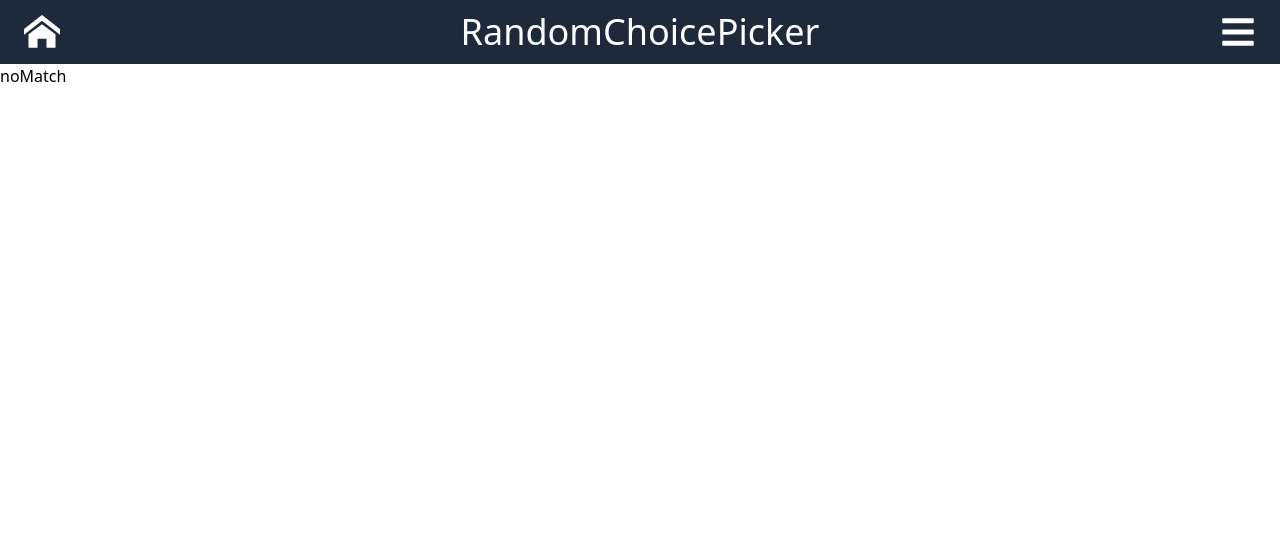
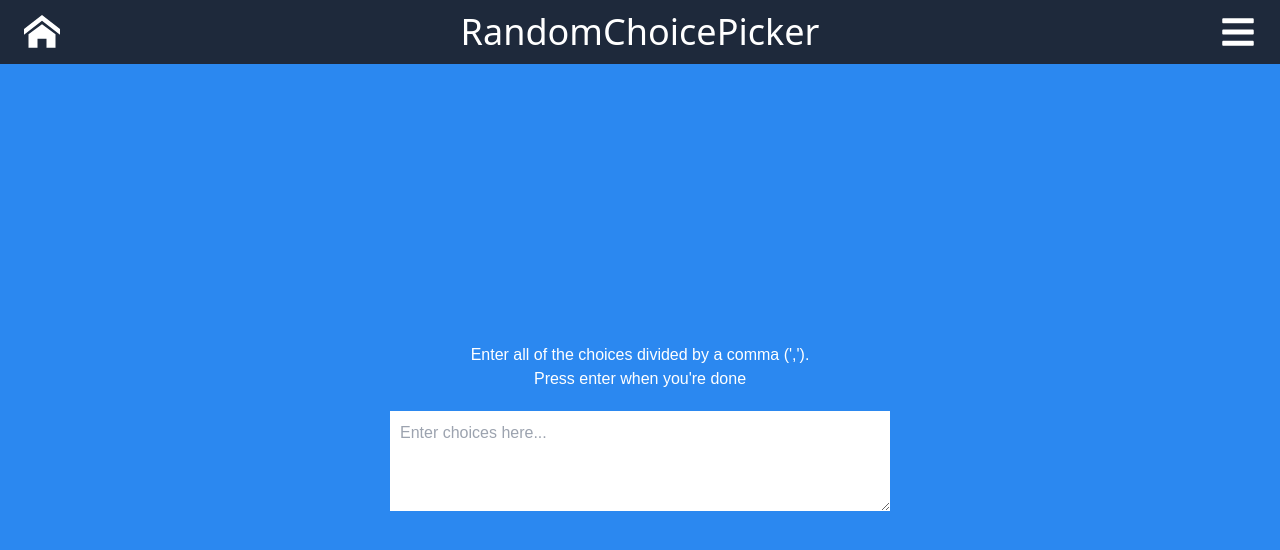
Before and after one commit to nick12003/design-collections, a React (Vite) app: page /RandomChoicePicker in a window 1280 px wide. Shown: the top 550 px of the page. Built offline with nearby package versions, Linux system fonts and the light colour scheme; the HTML template or start-up script is replaced by a standard one.

Commit message:
feat: 加入RandomChoicePicker

```diff
--- /dev/null
+++ b/src/components/collections/RandomChoicePicker/index.jsx
@@ -0,0 +1,80 @@
+import { useState } from 'react';
+import classNames from 'classnames';
+
+import styles from './style.module.scss';
+
+const RandomChoicePicker = () => {
+  const [textarea, setTextarea] = useState('');
+  const [disable, setDisable] = useState(false);
+  const [tags, setTags] = useState([]);
+
+  const startDrawing = () => {
+    setDisable(true);
+    const times = 30;
+    const interval = setInterval(() => {
+      const randomIndex = Math.floor(Math.random() * tags.length);
+      setTags((preTags) =>
+        preTags.map((item, index) => (randomIndex === index ? { ...item, highlight: true } : item))
+      );
+      setTimeout(() => {
+        setTags((preTags) =>
+          preTags.map((item, index) =>
+            randomIndex === index ? { ...item, highlight: false } : item
+          )
+        );
+      }, 100);
+    }, 100);
+
+    setTimeout(() => {
+      clearInterval(interval);
+      setTimeout(() => {
+        const randomIndex = Math.floor(Math.random() * tags.length);
+        setTags((preTags) =>
+          preTags.map((item, index) =>
+            randomIndex === index ? { ...item, highlight: true } : item
+          )
+        );
+        setDisable(false);
+        setTextarea('');
+      }, 100);
+    }, times * 100);
+  };
+
+  return (
+    <div className={styles.RandomChoicePicker}>
+      <div className={styles.container}>
+        <h3>
+          Enter all of the choices divided by a comma (','). <br /> Press enter when you're done
+        </h3>
+        <textarea
+          placeholder="Enter choices here..."
+          value={textarea}
+          disabled={disable}
+          onChange={(e) => {
+            setTextarea(e.target.value);
+            setTags(
+              e.target.value
+                .split(',')
+                .filter((tag) => tag.trim() !== '')
+                .map((tag) => ({ tag: tag.trim(), highlight: false }))
+            );
+          }}
+          onKeyUp={(e) => {
+            if (e.keyCode === 13) {
+              startDrawing();
+            }
+          }}
+        ></textarea>
+        <div>
+          {tags.map(({ tag, highlight }, i) => (
+            <span key={i} className={classNames(styles.tag, { [styles.highlight]: highlight })}>
+              {tag}
+            </span>
+          ))}
+        </div>
+      </div>
+    </div>
+  );
+};
+
+export default RandomChoicePicker;
--- /dev/null
+++ b/src/components/collections/RandomChoicePicker/style.module.scss
@@ -0,0 +1,47 @@
+.RandomChoicePicker {
+  background-color: #2b88f0;
+  font-family: 'Muli', sans-serif;
+  display: flex;
+  flex-direction: column;
+  align-items: center;
+  justify-content: center;
+  height: 100%;
+
+  h3 {
+    color: #fff;
+    margin: 10px 0 20px;
+    text-align: center;
+  }
+  textarea {
+    border: none;
+    display: block;
+    width: 100%;
+    height: 100px;
+    font-family: inherit;
+    padding: 10px;
+    margin: 0 0 20px;
+    font-size: 16px;
+  }
+}
+
+.container {
+  width: 500px;
+  @media (max-width: 576px) {
+    & {
+      width: 300px;
+    }
+  }
+}
+
+.tag {
+  background-color: #f0932b;
+  color: #fff;
+  border-radius: 50px;
+  padding: 10px 20px;
+  margin: 0 5px 10px 0;
+  font-size: 14px;
+  display: inline-block;
+  &.highlight {
+    background-color: #273c75;
+  }
+}
--- a/src/routerConfig.jsx
+++ b/src/routerConfig.jsx
@@ -170,6 +170,10 @@ export const config = {
       element: lazyLoadCollections('QuizApp'),
     },
     {
+      path: 'RandomChoicePicker',
+      element: lazyLoadCollections('RandomChoicePicker'),
+    },
+    {
       path: '*',
       element: 'noMatch',
     },
```
